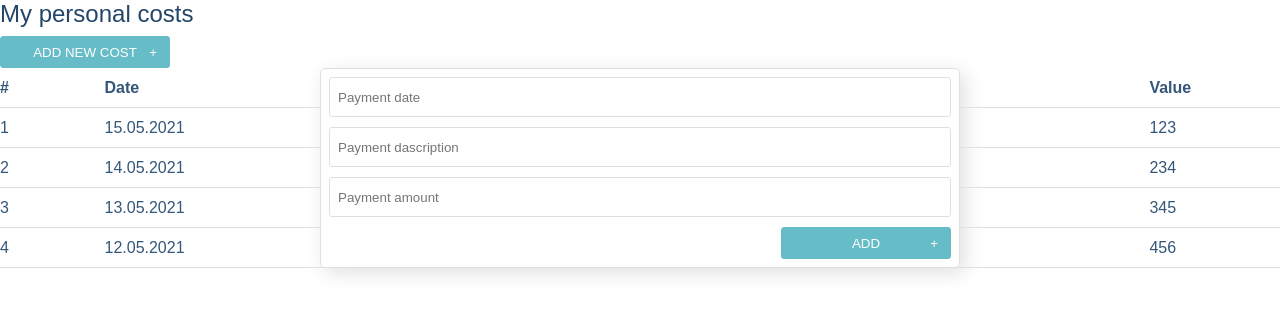
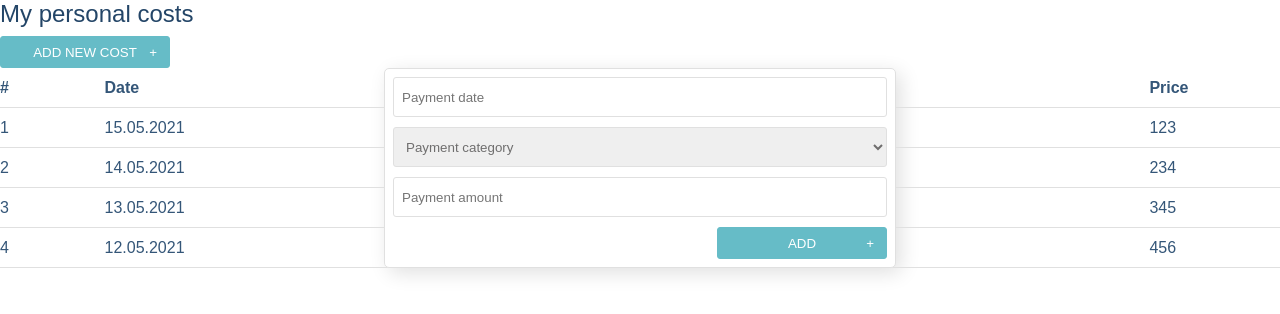
Before and after one commit to youryCh/vue-gb-project, a Vue app: page / in a window 1280 px wide. Both pictures are taken after a click on the button "ADD NEW COST". Shown: the top 314 px of the page. Built offline with nearby package versions, Linux system fonts and the light colour scheme.

Commit message:
finished without pagination

```diff
--- a/src/App.vue
+++ b/src/App.vue
@@ -4,7 +4,7 @@
       My personal costs
     </header>
     <main>
-      <Button @handler="isShowForm" :text="buttonText" />
+      <Button @handler="isShowForm" :text="'ADD NEW COST'" />
       <PaymentForm @add="dataAdd" v-show="showForm" />
       <PaymentsList :items="paymentsList" />
     </main>
@@ -25,7 +25,13 @@ export default {
   },
   data () {
     return {
-      paymentsList: [
+      paymentsList: [],
+      showForm: false
+    }
+  },
+  methods: {
+    fetchData () {
+      return [
         {
           date: '15.05.2021',
           category: 'Education',
@@ -46,18 +52,17 @@ export default {
           category: 'Education',
           price: 456
         }
-      ],
-      showForm: false,
-      buttonText: 'ADD NEW COST'
-    }
-  },
-  methods: {
+      ]
+    },
     dataAdd (data) {
       this.paymentsList.push(data)
     },
     isShowForm () {
       this.showForm = !this.showForm
     }
+  },
+  created () {
+    this.paymentsList = this.fetchData()
   }
 }
 </script>
--- a/src/components/Button.vue
+++ b/src/components/Button.vue
@@ -29,6 +29,7 @@ export default {
     border-radius: 3px
     position: relative
     color: white
+    outline: none
 
     &::after
       content: '+'
--- a/src/components/PaymentForm.vue
+++ b/src/components/PaymentForm.vue
@@ -1,9 +1,16 @@
 <template>
   <div :class="[$style.paymentForm]">
-    <input :class="[$style.paymentForm__input]" type="text" placeholder="Payment date" v-model="date">
-    <input :class="[$style.paymentForm__input]" type="text" placeholder="Payment dascription" v-model="category">
-    <input :class="[$style.paymentForm__input]" type="text" placeholder="Payment amount" v-model.number="price">
-    <Button :text="formButtonText" @handler="save" />
+    <input :class="[$style.paymentForm__input]" placeholder="Payment date" v-model="date">
+    <select :class="[$style.paymentForm__input]" v-model="category">
+      <option disabled selected value="">Payment category</option>
+      <option v-for="category in categoryName"
+      :value="category"
+      :key="category">
+      {{ category }}
+      </option>
+    </select>
+    <input :class="[$style.paymentForm__input]" placeholder="Payment amount" v-model.number="price">
+    <Button :text="'ADD'" @handler="save" />
   </div>
 </template>
 
@@ -19,20 +26,33 @@ export default {
       date: '',
       category: '',
       price: null,
-      formButtonText: 'ADD'
+      categoryName: ['Food', 'Transport', 'Housing', 'Clothing', 'Education']
     }
   },
   methods: {
     save () {
-      const { date, category, price } = this
-      this.$emit('add', { date, category, price })
+      const data = {
+        date: this.date || this.getCurrentDate,
+        category: this.category,
+        price: this.price
+      }
+      this.$emit('add', data)
+      this.clearForm()
       this.$parent.showForm = false
-      this.clearForm()
     },
     clearForm () {
       this.date = ''
       this.category = ''
       this.price = null
+    }
+  },
+  computed: {
+    getCurrentDate () {
+      const today = new Date()
+      const day = today.getDate()
+      const month = today.getMonth()
+      const year = today.getFullYear()
+      return `${day}.${month < 10 ? '0' + (month + 1) : month + 1}.${year}`
     }
   }
 }
@@ -42,9 +62,9 @@ export default {
   .paymentForm
     display: flex
     flex-direction: column
-    width: 50vw
+    width: 40vw
     position: fixed
-    left: 25vw
+    left: 30vw
     background-color: white
     border: 1px solid #e0e0e0
     border-radius: 5px
@@ -58,5 +78,6 @@ export default {
       margin-bottom: 10px
       outline: none
       padding: 8px
+      color: #6f6e6e
 
 </style>
--- a/src/components/PaymentsList.vue
+++ b/src/components/PaymentsList.vue
@@ -4,7 +4,7 @@
       <h4>#</h4>
       <h4>Date</h4>
       <h4>Category</h4>
-      <h4>Value</h4>
+      <h4>Price</h4>
     </div>
     <div :class="[$style.payment]" v-for="(item, index) in items" :key="index">
       <div>{{ index + 1 }}</div>
@@ -18,7 +18,8 @@
 <script>
 export default {
   props: {
-    items: Array
+    items: Array,
+    default: []
   }
 }
 </script>
```
